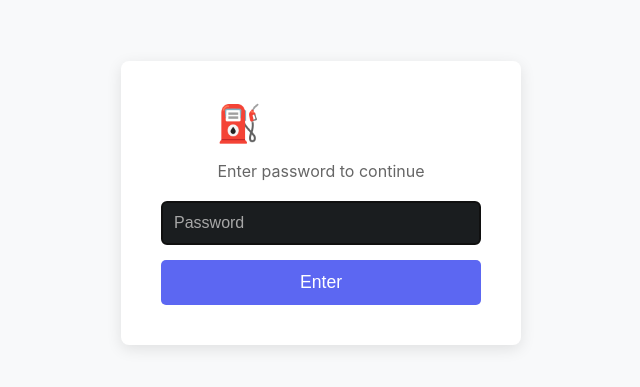
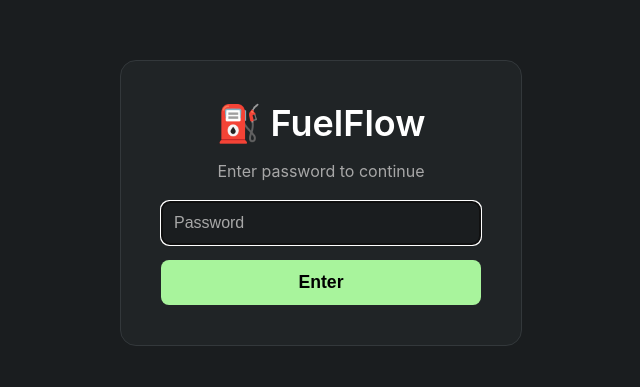
Before and after one commit to subinraj18/fuel-split, a React (Vite) app in the folder frontend/splitapp/: page / in a window 1280 px wide. Shown: the part 197-584 px from the top of the page, without its empty margins (319-959 px from the left). Built offline with nearby package versions, Linux system fonts and the light colour scheme; no server answers.

Commit message:
Fix: Update CORS configuration for production

```diff
--- a/frontend/splitapp/src/components/ExpenseReport.jsx
+++ b/frontend/splitapp/src/components/ExpenseReport.jsx
@@ -24,18 +24,21 @@ const ExpenseReport = () => {
     const monthNames = ["January", "February", "March", "April", "May", "June", "July", "August", "September", "October", "November", "December"];
 
     return (
-        <div className="expense-report">
+        <div className="card"> {/* Changed className */}
             <h2>📊 Monthly Expense Report</h2>
-            <div className="report-controls">
+            <div className="report-controls" style={{ display: 'flex', gap: '10px', marginBottom: '20px' }}>
                 <select value={selectedMonth} onChange={(e) => setSelectedMonth(e.target.value)}>
                     {monthNames.map((name, index) => (<option key={index} value={index + 1}>{name}</option>))}
                 </select>
                 <select value={selectedYear} onChange={(e) => setSelectedYear(e.target.value)}>
                     {years.map(year => (<option key={year} value={year}>{year}</option>))}
                 </select>
-                <button onClick={fetchExpenses} disabled={isLoading}>{isLoading ? 'Loading...' : 'Generate'}</button>
+                {/* --- Styled Button --- */}
+                <button onClick={fetchExpenses} disabled={isLoading} className="btn btn-primary">
+                    {isLoading ? 'Loading...' : 'Generate'}
+                </button>
             </div>
-            <ul className="report-results">
+            <ul className="item-list"> {/* Changed className */}
                 {expenses.map(exp => (
                     <li key={exp.name}>
                         <strong>{exp.name}</strong>
--- a/frontend/splitapp/src/components/Login.css
+++ b/frontend/splitapp/src/components/Login.css
@@ -4,14 +4,18 @@
     align-items: center;
     height: 100vh;
     width: 100vw;
-    background-color: #f8f9fa;
+    background-color: var(--background-dark);
+    /* Use CSS variable */
 }
 
 .login-box {
     padding: 40px;
-    background: #fff;
-    border-radius: 8px;
-    box-shadow: 0 4px 15px rgba(0, 0, 0, 0.1);
+    background: var(--card-dark);
+    /* Use CSS variable */
+    border-radius: 16px;
+    /* Larger radius */
+    border: 1px solid var(--border-color);
+    /* Add border */
     text-align: center;
     width: 320px;
 }
@@ -23,11 +27,14 @@
     align-items: center;
     justify-content: center;
     gap: 10px;
+    color: var(--text-primary);
+    /* Use CSS variable */
 }
 
 .login-box p {
     margin-bottom: 20px;
-    color: #666;
+    color: var(--text-secondary);
+    /* Use CSS variable */
 }
 
 .login-form {
@@ -39,23 +46,32 @@
 .login-form input {
     width: 100%;
     padding: 12px;
-    border: 1px solid #ccc;
-    border-radius: 5px;
+    border: 1px solid var(--border-color);
+    /* Use CSS variable */
+    border-radius: 8px;
+    /* Match app style */
     font-size: 1rem;
     box-sizing: border-box;
+    background-color: var(--background-dark);
+    /* Use CSS variable */
+    color: var(--text-primary);
+    /* Use CSS variable */
 }
 
 .login-form button {
     padding: 12px;
-    border-radius: 5px;
+    border-radius: 8px;
     border: none;
-    background-color: #5c67f2;
-    color: white;
+    background-color: var(--primary-green);
+    /* Use CSS variable */
+    color: #000;
+    /* Black text on green button */
     font-size: 1.1rem;
+    font-weight: 600;
     cursor: pointer;
-    transition: background-color 0.2s;
+    transition: filter 0.2s;
 }
 
 .login-form button:hover {
-    background-color: #4a54c4;
+    filter: brightness(0.9);
 }
--- a/frontend/splitapp/src/components/Settings.jsx
+++ b/frontend/splitapp/src/components/Settings.jsx
@@ -28,12 +28,15 @@ const Settings = ({ petrolPrice, onPriceChanged }) => {
     };
 
     return (
-        <div className="settings">
+        <div className="card"> {/* Changed className */}
             <h2>⛽ Petrol Price</h2>
-            <div className="price-control">
-                <span>₹</span>
-                <input type="number" value={price} onChange={(e) => setPrice(e.target.value)} min="0" step="0.01" />
-                <button onClick={handleUpdatePrice}>Update</button>
+            <div className="price-control" style={{ display: 'flex', gap: '10px' }}>
+                <span style={{ fontSize: '1.5rem', alignSelf: 'center' }}>₹</span>
+                <input type="number" value={price} onChange={(e) => setPrice(e.target.value)} min="0" step="0.01" style={{ flex: 1 }} />
+                {/* --- Styled Button --- */}
+                <button onClick={handleUpdatePrice} className="btn btn-primary">
+                    Update
+                </button>
             </div>
         </div>
     );
--- a/frontend/splitapp/src/components/TripBreakdown.jsx
+++ b/frontend/splitapp/src/components/TripBreakdown.jsx
@@ -36,7 +36,7 @@ const TripBreakdown = ({ onDataChanged, trips }) => {
     }, [trips, API_URL]);
 
     return (
-        <div className="balance-dashboard"> {/* We can reuse the same CSS class */}
+        <div className="card"> {/* Changed className */}
             <h2>📊 Last Trip Breakdown</h2>
             {isLoading ? (
                 <p>Loading...</p>
@@ -44,17 +44,17 @@ const TripBreakdown = ({ onDataChanged, trips }) => {
                 <p>Add a trip to see the breakdown.</p>
             ) : (
                 <div>
-                    <p>
+                    <p style={{ color: 'var(--text-secondary)', lineHeight: '1.6' }}>
                         <strong>Date:</strong> {breakdown.trip.date} | <strong>Driver:</strong> {breakdown.trip.driver.name}
                         <br />
-                        <strong>Total Cost:</strong> ₹{breakdown.trip.total_cost.toFixed(2)}
+                        <strong>Total Cost:</strong> <span style={{ color: 'var(--text-primary)', fontWeight: '600' }}>₹{breakdown.trip.total_cost.toFixed(2)}</span>
                     </p>
                     <strong>Cost per person:</strong>
-                    <ul>
+                    <ul className="item-list" style={{ marginTop: '10px' }}> {/* Changed className */}
                         {breakdown.breakdown.map((item, index) => (
                             <li key={index}>
                                 {item.name}
-                                <span>₹{item.share.toFixed(2)}</span>
+                                <span style={{ color: 'var(--primary-green)', fontWeight: '600' }}>₹{item.share.toFixed(2)}</span>
                             </li>
                         ))}
                     </ul>
@@ -63,5 +63,4 @@ const TripBreakdown = ({ onDataChanged, trips }) => {
         </div>
     );
 };
-
 export default TripBreakdown;
--- a/frontend/splitapp/src/components/TripList.jsx
+++ b/frontend/splitapp/src/components/TripList.jsx
@@ -1,24 +1,25 @@
 const TripList = ({ trips }) => {
     return (
-        <div className="trip-list">
+        <div className="card"> {/* Changed className */}
             <h2>Recent Trips</h2>
             {trips.length === 0 ? (<p>No trips logged yet.</p>) : (
-                <ul>
+                <ul className="item-list"> {/* Changed className */}
                     {trips.map((trip) => (
-                        <li key={trip.id} style={{ display: 'block', background: 'none', padding: '10px 0' }}>
+                        // We'll use a fragment instead of li for more complex content
+                        <div key={trip.id} style={{ padding: '12px', backgroundColor: 'var(--background-dark)', borderRadius: '8px' }}>
                             <strong>Date: {trip.date}</strong> | Driver: {trip.driver?.name}
                             <br />
-                            <small>
+                            <small style={{ color: 'var(--text-secondary)' }}>
                                 {trip.total_kms} km via {trip.car?.name} | Total Cost: ₹{trip.total_cost?.toFixed(2)}
                             </small>
-                            <ul style={{ paddingLeft: '20px', fontSize: '0.9em', marginTop: '5px' }}>
+                            <ul style={{ paddingLeft: '20px', fontSize: '0.9em', marginTop: '5px', listStyleType: 'circle' }}>
                                 {trip.participants.map((p) => (
                                     <li key={p.id} style={{ padding: '2px 0', background: 'none' }}>
                                         {p.friend?.name} ({p.direction})
                                     </li>
                                 ))}
                             </ul>
-                        </li>
+                        </div>
                     ))}
                 </ul>
             )}
```
